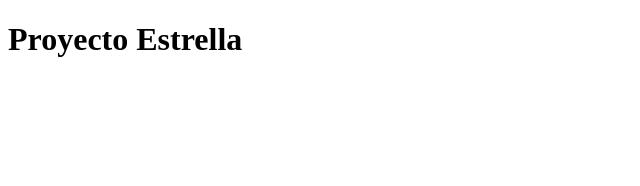
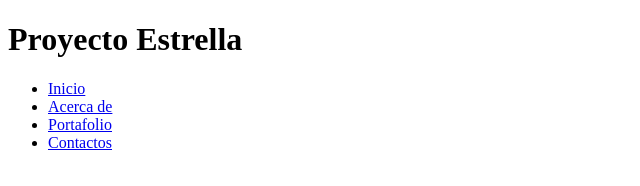
Before and after one commit to Emergentesdev/proyectoestrella, a plain HTML site: page index.html in a window 1280 px wide. Shown: the whole page, without its empty margins (0-640 px from the left). Drawn offline with Linux system fonts and the light colour scheme.

Commit message:
Pagina de inicio actualizada

```diff
--- a/index.html
+++ b/index.html
@@ -7,5 +7,11 @@
 </head>
 <body>
     <h1>Proyecto Estrella</h1>
+    <ul>
+        <li><a href="index.html">Inicio</a></li>
+        <li><a href="acercade.html">Acerca de</a></li>
+        <li><a href="portafolio.html">Portafolio</a></li>
+        <li><a href="contactos.html">Contactos</a></li>
+    </ul>
 </body>
 </html>
```
